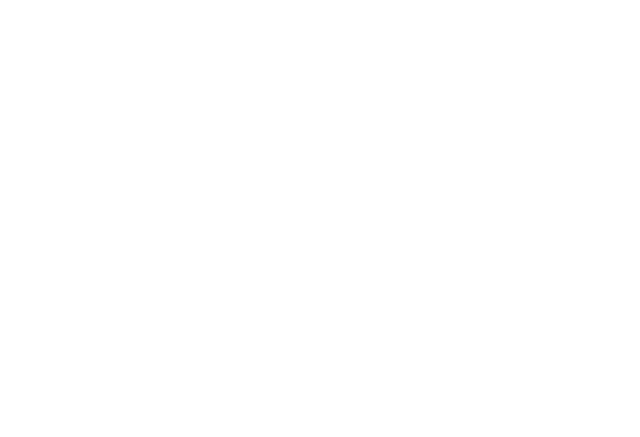
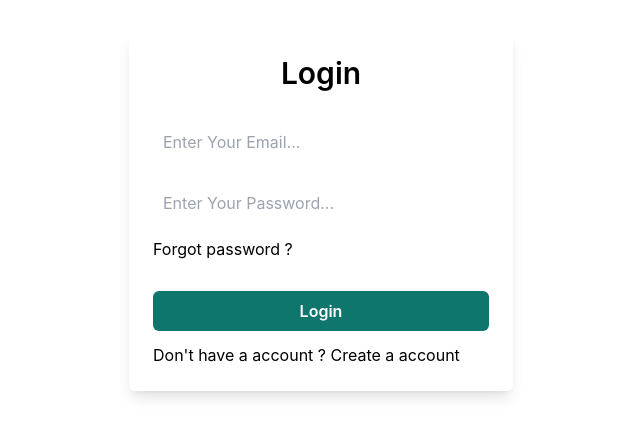
Before and after one commit to MasudRana15924/MicroTaskBidz-Frontend, a React (Create React App) app: page /user-signin in a window 1280 px wide. Before the commit this address had no page. Shown: the part 189-626 px from the top of the page, without its empty margins (319-959 px from the left). Built offline with nearby package versions, Linux system fonts and the light colour scheme.

Commit message:
User Signin UI add

```diff
--- a/src/App.js
+++ b/src/App.js
@@ -6,6 +6,7 @@ import {
 } from "react-router-dom";
 import Home from './components/Home';
 import UserSignup from './pages/user/UserSignup';
+import Login from './pages/user/Login';
 
 
 function App() {
@@ -13,6 +14,8 @@ function App() {
     <BrowserRouter>
       <Routes>
         <Route path="/" element={<Home/>} />
+        <Route path="/user-signin" element={<Login/>} />
+
         <Route path="/user-signup" element={<UserSignup/>} />
       </Routes>
     </BrowserRouter>
--- /dev/null
+++ b/src/pages/user/Login.js
@@ -0,0 +1,41 @@
+import React from 'react';
+import { Link } from 'react-router-dom';
+import './User.css'
+
+const Login = () => {
+    return (
+        <div class="flex justify-center items-center h-screen ">
+            <img src="" alt="" />
+
+            <div class="w-96 p-6 shadow-lg bg-white rounded-md">
+                <h1 class="text-3xl block text-center font-semibold"><i class="fa-solid fa-user"></i> Login</h1>
+
+
+                <div class="mt-6">
+                    {/* <label for="username" class="block text-base mb-2">Email </label> */}
+                    <input type="text" id="username" class=" " placeholder="Enter Your Email..." />
+                </div>
+                <div class="mt-3">
+                    {/* <label for="password" class="block text-base mb-2">Password</label> */}
+                    <input type="password" id="password" class="" placeholder="Enter Your Password..." />
+                </div>
+                <div class="mt-3">
+                <Link to="/signup" class="text-black">Forgot password ? </Link>
+                </div>
+
+                <div class="mt-5">
+                    <button type="submit" class="border-2 border-indigo-700 bg-teal-700 text-white py-1 w-full rounded-md  font-semibold h-10">Login</button>
+                </div>
+                <div class="mt-3">
+                <Link to="/user-signup" class="text-black">Don't have a account ? Create a account </Link>
+                </div>
+
+            </div>
+
+        </div>
+
+
+    );
+};
+
+export default Login;
```
